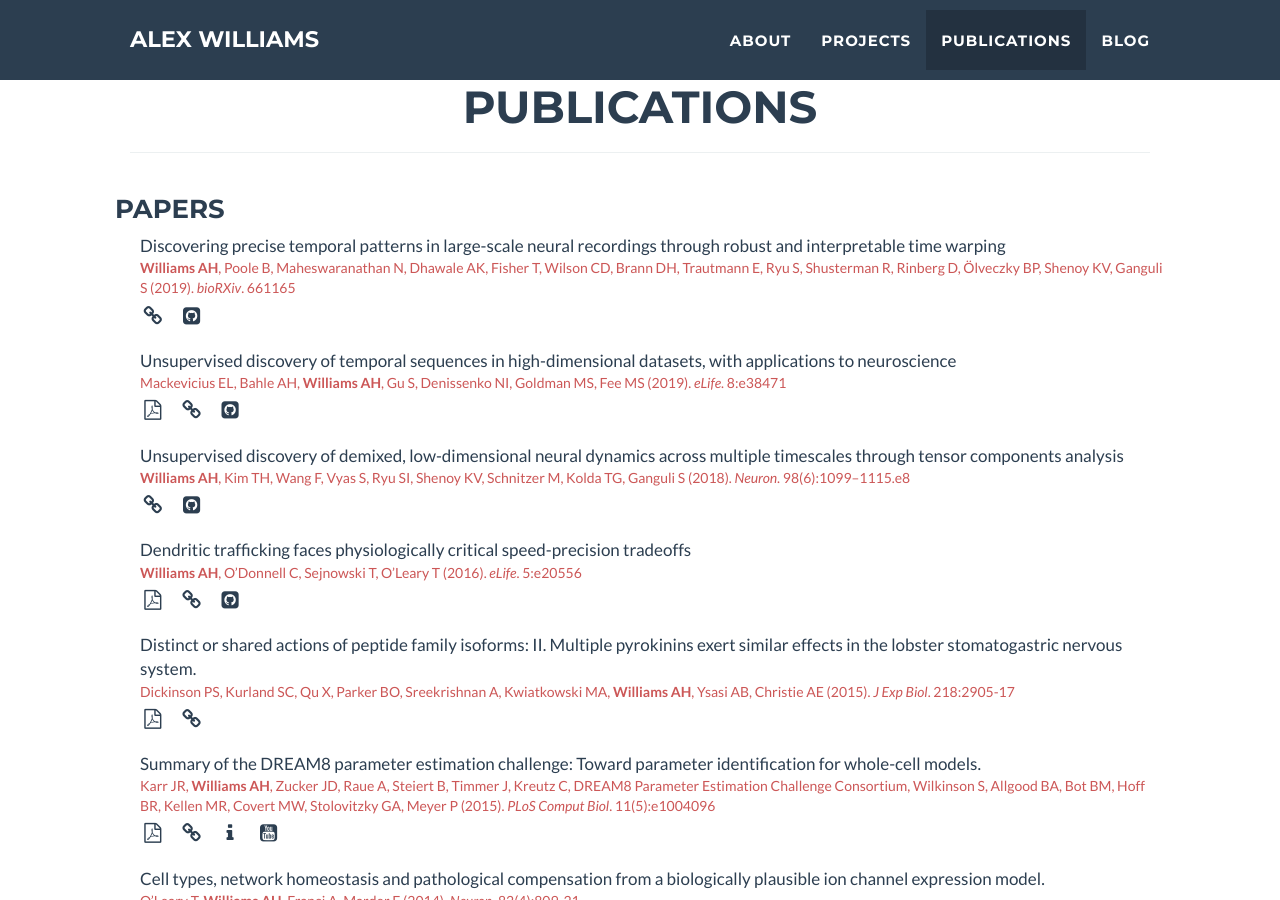
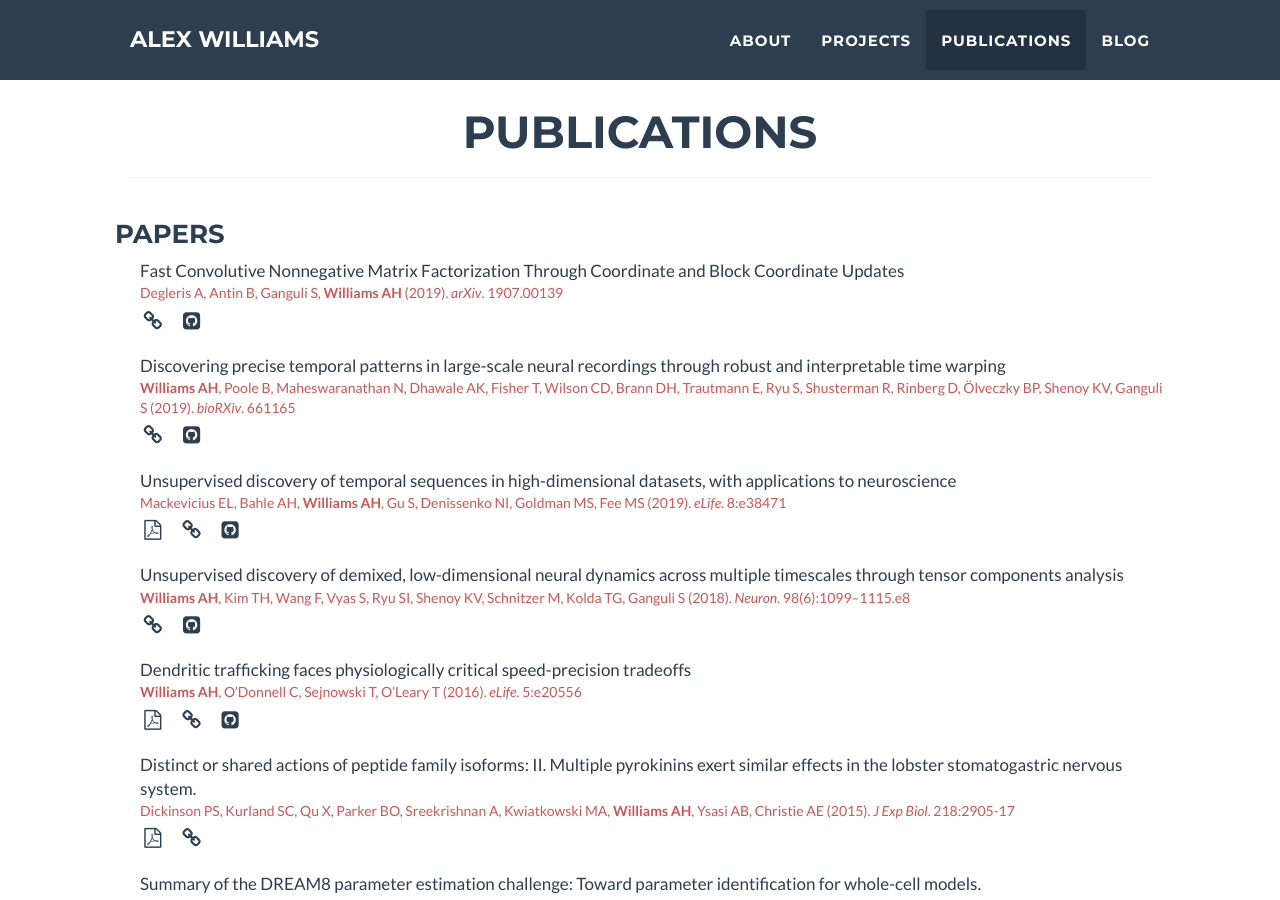
Before and after one commit to ahwillia/ahwillia.github.com, a Jekyll site: the page built from index.html, in a window 1280 px wide and 900 px high, scrolled down 2147 px. Built offline with Jekyll 4.4.1, drawn with Linux system fonts in a browser that asks for light colours; nearby versions of some CDN libraries; library files that are not in the unit come from our copies.

Commit message:
add convnmf preprint

```diff
--- a/_data/papers.yml
+++ b/_data/papers.yml
@@ -1,3 +1,11 @@
+- title: Fast Convolutive Nonnegative Matrix Factorization Through Coordinate and Block Coordinate Updates
+  author: Degleris A, Antin B, Ganguli S, <b>Williams AH</b>
+  year: 2019
+  journal: arXiv
+  pg: 1907.00139
+  link: https://arxiv.org/abs/1907.00139
+  github: https://github.com/degleris1/CMF.jl
+
 - title: Discovering precise temporal patterns in large-scale neural recordings through robust and interpretable time warping
   author: <b>Williams AH</b>, Poole B, Maheswaranathan N, Dhawale AK, Fisher T, Wilson CD, Brann DH, Trautmann E, Ryu S, Shusterman R, Rinberg D, &Ouml;lveczky BP, Shenoy KV, Ganguli S
   year: 2019
--- a/_includes/header.html
+++ b/_includes/header.html
@@ -3,7 +3,7 @@
         <div class="container">
             <div class="row">
                 <div class="col-lg-12">
-                    <img height=150 src="img/profile.jpg" alt="">
+                    <img height=175 src="img/profile.jpg" alt="">
                     <div class="intro-text">
                         <span class="name">Alex Williams</span>
                         <span class="skills">Postdoctoral Researcher<br>Statistics &amp; Theoretical Neuroscience</span><br>
```
Also changed, not shown: 4 other files.
